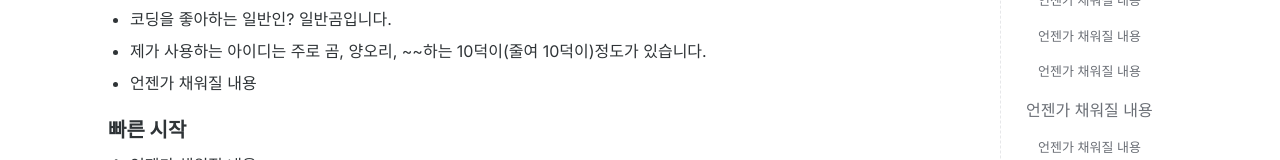
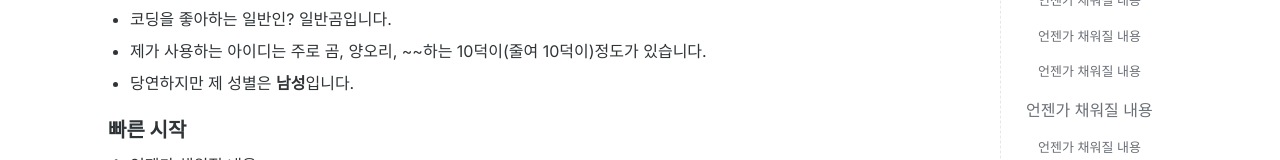
Before and after one commit to otaku3402/user_manual, a plain HTML site: page index.html in a window 1280 px wide. Shown: the part 790-950 px from the top of the page. Drawn offline with Linux system fonts and the light colour scheme.

Commit message:
Update index.html

```diff
--- a/index.html
+++ b/index.html
@@ -41,7 +41,7 @@
           <li>제 MBTI는 INTP이긴 하나 T와P가 자주 바뀌는 편입니다!</li>
           <li>코딩을 좋아하는 일반인? 일반곰입니다.</li>
           <li>제가 사용하는 아이디는 주로 곰, 양오리, ~~하는 10덕이(줄여 10덕이)정도가 있습니다.</li>
-          <li>언젠가 채워질 내용</li>
+          <li>당연하지만 제 성별은 <strong>남성</strong>입니다.</li>
         </ul>
 
         <h3>빠른 시작</h3>
```
